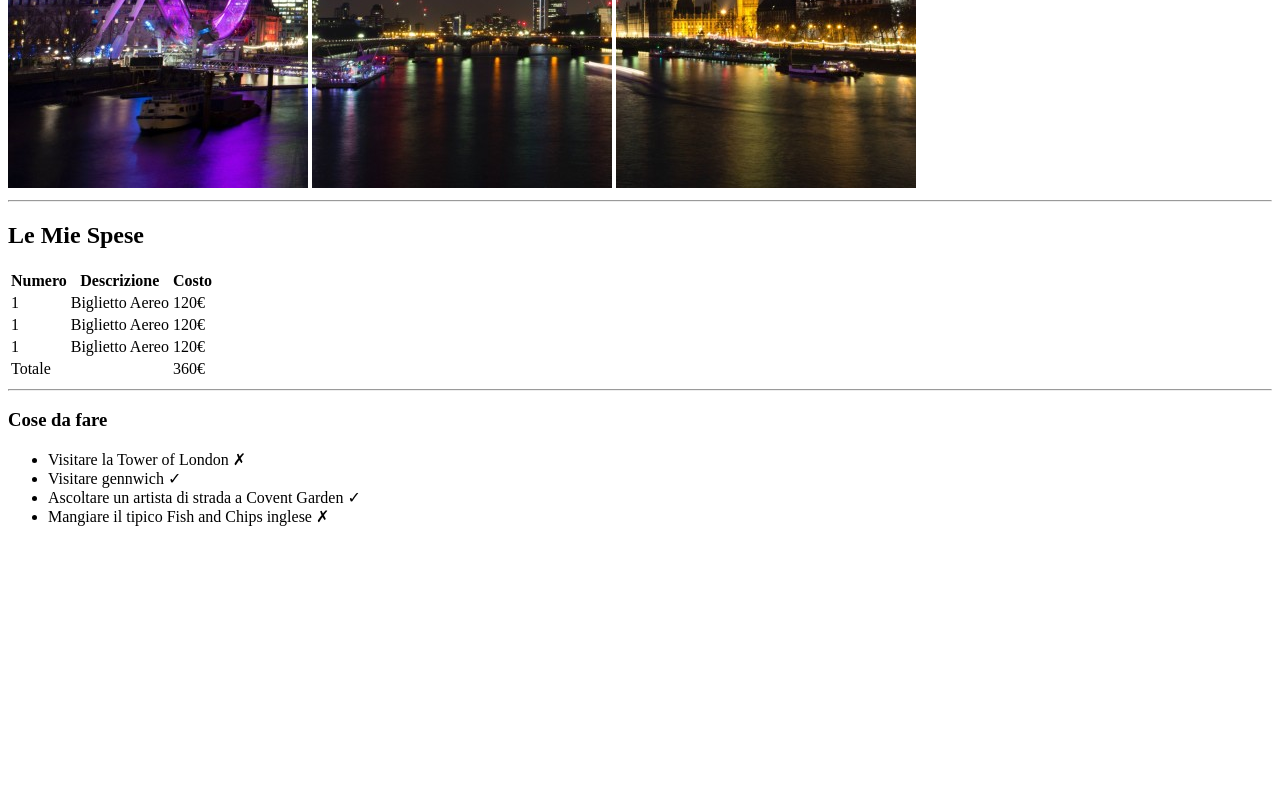
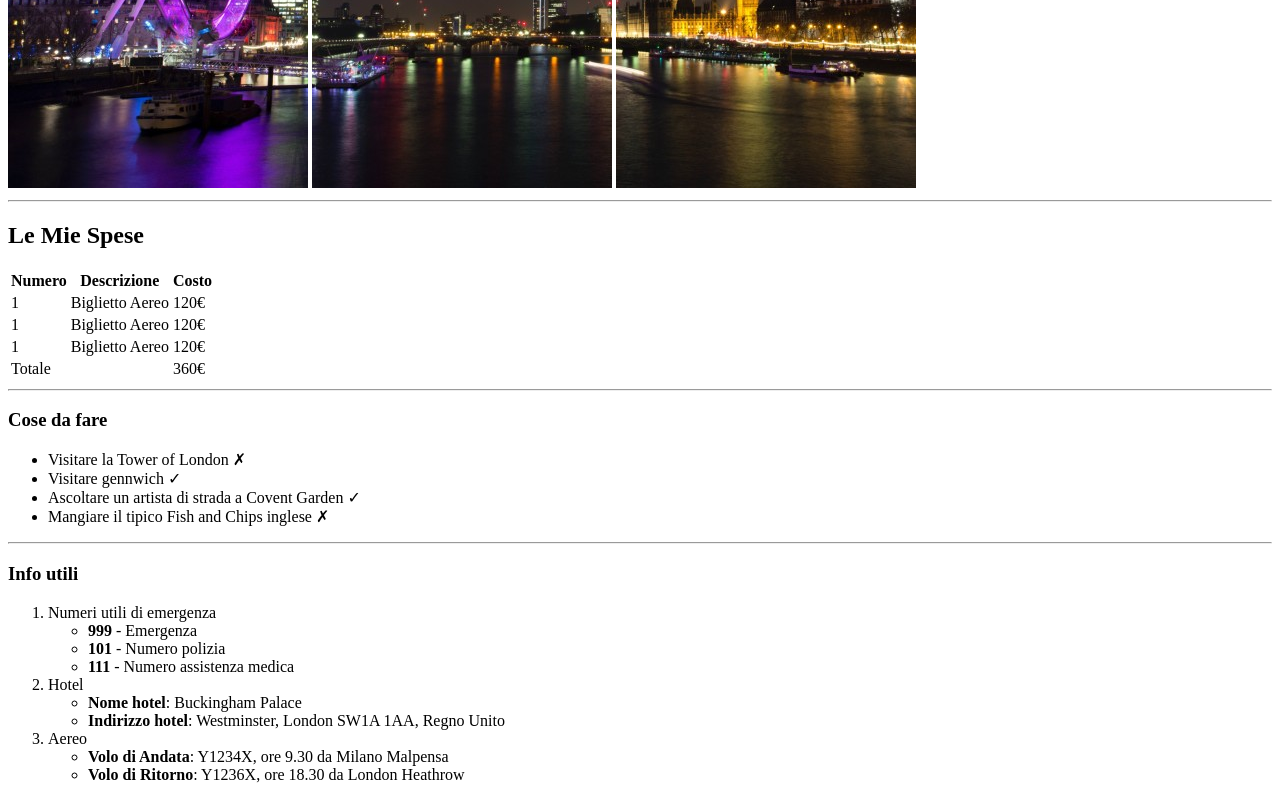
Before and after one commit to elijahit/html-london-trip, a plain HTML site: page index.html in a window 1280 px wide. Shown: the part 492-1292 px from the top of the page. Before the commit the page ends 1034 px from the top, so only its background shows below. Drawn offline with Linux system fonts and the light colour scheme.

Commit message:
ADD: Terza sezione con liste annidate

```diff
--- a/index.html
+++ b/index.html
@@ -70,6 +70,36 @@
       </ul>
     </section>
     <!-- END SECOND SECTION -->
+    <hr>
+    <!-- THIRD SECTION -->
+    <section class="third__section">
+      <h3>Info utili</h3>
+      <ol>
+        <li>
+          Numeri utili di emergenza
+          <ul>
+            <li><strong>999</strong> - Emergenza</li>
+            <li><strong>101</strong> - Numero polizia</li>
+            <li><strong>111</strong> - Numero assistenza medica</li>
+          </ul>
+        </li>
+        <li>
+          Hotel
+          <ul>
+            <li><strong>Nome hotel</strong>: Buckingham Palace</li>
+            <li><strong>Indirizzo hotel</strong>: Westminster, London SW1A 1AA, Regno Unito</li>
+          </ul>
+        </li>
+        <li>
+          Aereo
+          <ul>
+            <li><strong>Volo di Andata</strong>: Y1234X, ore 9.30 da Milano Malpensa</li>
+            <li><strong>Volo di Ritorno</strong>: Y1236X, ore 18.30 da London Heathrow</li>
+          </ul>
+        </li>
+      </ol>
+    </section>
+    <!-- END THIRD SECTION -->
   </main>
   <!-- MAIN END -->
   <!-- FOOTER ASSENTE :_) -->
```
